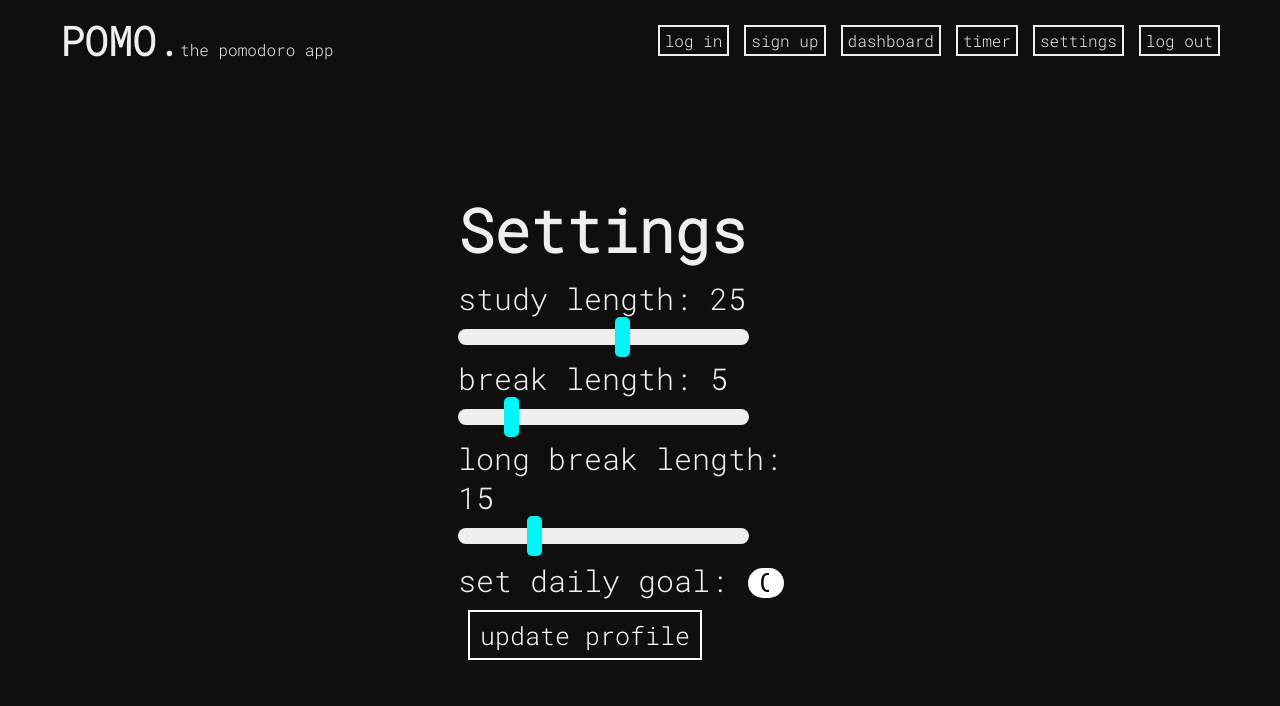
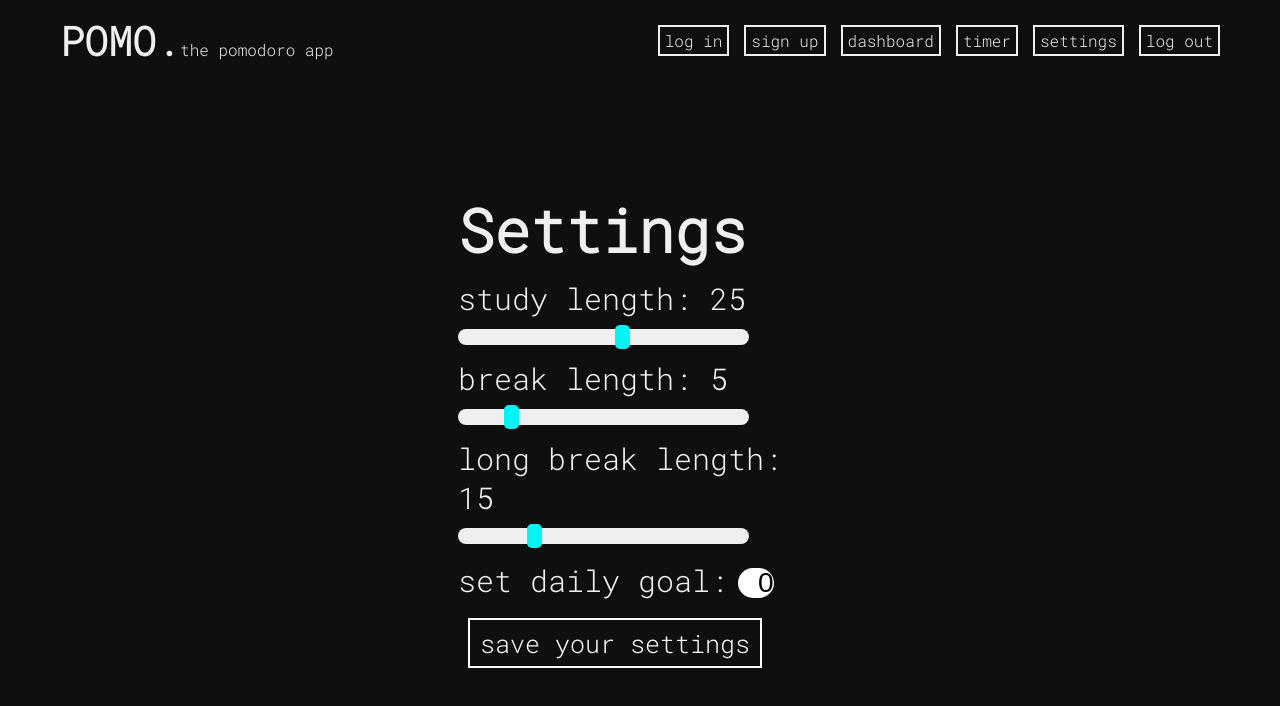
Before and after one commit to nickcosmo/pomo-app, a Vue app: page /settings in a window 1280 px wide. Shown: the top 706 px of the page. Built offline with nearby package versions, Linux system fonts and the light colour scheme.

Commit message:
change post settings

```diff
--- a/src/components/Settings.vue
+++ b/src/components/Settings.vue
@@ -38,9 +38,18 @@
     </div>
     <div class="input-container">
       <label for="goal" class="goal-label">set daily goal:</label>
-      <input type="number" min="0" max="24" id="goal" name="goal" value="0" />
+      <input
+        class="goalInput"
+        type="number"
+        min="0"
+        max="24"
+        id="goal"
+        name="goal"
+        v-model="dailyGoal"
+        onkeypress="return (event.charCode == 8 || event.charCode == 0 || event.charCode == 13) ? null : event.charCode >= 48 && event.charCode <= 57"
+      />
     </div>
-    <base-button @click="pushUpdate">update profile</base-button>
+    <base-button @click="pushUpdate">save your settings</base-button>
   </div>
 </template>
 
@@ -50,19 +59,25 @@ import BaseButton from "@/components/UI/BaseButton.vue";
 import { mapState } from "vuex";
 
 export default {
+  data() {
+    return {
+      dailyGoal: 0,
+    }
+  },
   computed: mapState({
     studyInterval: (state) => state.timerModule.timeSettings.studyInterval,
     breakInterval: (state) => state.timerModule.timeSettings.breakInterval,
-    longBreakInterval: (state) => state.timerModule.timeSettings.longBreakInterval,
+    longBreakInterval: (state) =>
+      state.timerModule.timeSettings.longBreakInterval,
   }),
   methods: {
     update(values) {
       const pushValues = {
         studyInterval: this.studyInterval,
         breakInterval: this.breakInterval,
-        longBreakInterval: this.longBreakInterval
+        longBreakInterval: this.longBreakInterval,
       };
-      if(values[1] === "study") {
+      if (values[1] === "study") {
         pushValues.studyInterval = values[0];
       } else if (values[1] === "break") {
         pushValues.breakInterval = values[0];
@@ -72,7 +87,8 @@ export default {
       this.$store.dispatch("updateSettings", pushValues);
     },
     pushUpdate() {
-      this.$store.dispatch("postSettings");
+      const goal = parseInt(this.dailyGoal);
+      this.$store.dispatch("postSettings", goal);
       this.$router.push("timer");
     },
   },
@@ -96,8 +112,8 @@ input {
   border-radius: 20px;
   border: none;
   outline: none;
-  padding-left: 12px;
-  margin-left: 20px;
+  padding-left: 20px;
+  margin: 10px;
 }
 
 label {
@@ -112,17 +128,29 @@ label {
   text-align: left;
 }
 
-.input-container label, .input-container input {
+.input-container label,
+.input-container input {
   display: inline;
 }
 
 .slider-container,
-.input-container,
-input {
-  margin-top: 10px;
+.input-container {
+  margin: 10px 0px;
 }
 
 button {
-  margin-top: 10px;
+  margin-top: 10px 0px;
+}
+
+/* Chrome, Safari, Edge, Opera */
+.goalInput::-webkit-outer-spin-button,
+.goalInput::-webkit-inner-spin-button {
+  -webkit-appearance: none;
+  margin: 0;
+}
+
+/* Firefox */
+.goalInput[type="number"] {
+  -moz-appearance: textfield;
 }
 </style>
--- a/src/components/UI/Slider.vue
+++ b/src/components/UI/Slider.vue
@@ -33,7 +33,7 @@ export default {
 
 <style scoped>
 div {
-  margin-top: 10px;
+  margin: 10px 0px;
 }
 
 .slider {
@@ -50,7 +50,7 @@ div {
   -webkit-appearance: none;
   appearance: none;
   width: 15px;
-  height: 40px;
+  height: 24px;
   border-radius: 5px;
   background: #00f6f6;
   cursor: pointer;
--- a/src/store/auth/actions.js
+++ b/src/store/auth/actions.js
@@ -19,6 +19,7 @@ const actions = {
       context.dispatch("updateSettings", userData.settings);
       localStorage.setItem("loggedIn", true);
       context.commit("changeAuthState", true);
+      context.commit("updateDailyGoal", userData.settings.dailyGoal);
     }
   },
   async tryLogIn(context) {
@@ -73,8 +74,9 @@ const actions = {
       context.commit("changeAuthState", false);
     }
   },
-  async postSettings(context) {
-    const settings = { ...context.rootState.timerModule.timeSettings };
+  async postSettings(context, dailyGoal) {
+    const settings = { ...context.rootState.timerModule.timeSettings, dailyGoal: dailyGoal };
+    console.log(settings);
     await fetch("http://localhost:3000/update-settings", {
       method: "POST",
       credentials: "include",
--- a/src/store/timer/actions.js
+++ b/src/store/timer/actions.js
@@ -51,7 +51,12 @@ const actions = {
     return (document.title = `${context.getters.displayMinutes}:${context.getters.displaySeconds}`);
   },
   updateSettings(context, newSettings) {
-    context.commit("updateSettings", newSettings);
+    const settings = {
+      studyInterval: newSettings.studyInterval,
+      breakInterval: newSettings.breakInterval,
+      longBreakInterval: newSettings.longBreakInterval
+    }
+    context.commit("updateSettings", settings);
   },
 };
 
```
